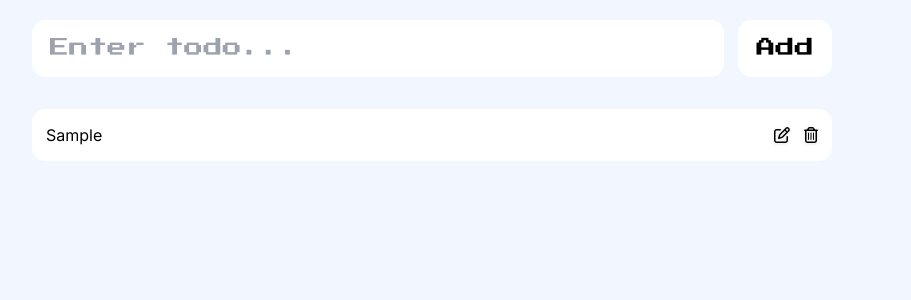
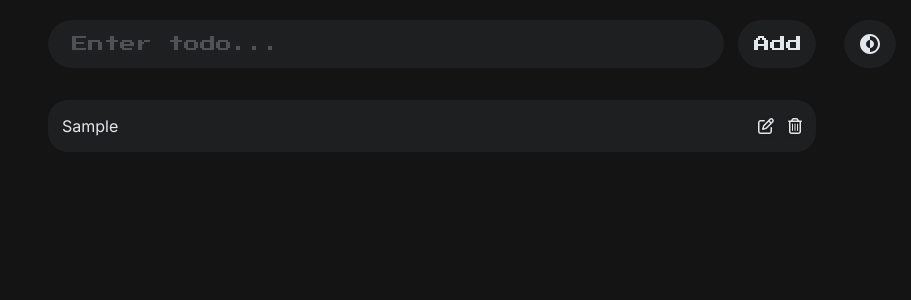
Before and after one commit to rdrxn1/react-todo-list, a Next.js app: page / in a window 1280 px wide. Both pictures are taken after typing "Sample" into the empty fields and a click on the button "Add". Shown: the top 300 px of the page, without its empty margins (208-1119 px from the left). Built offline with nearby package versions, Linux system fonts and the light colour scheme.

Commit message:
Implemented a dark mode toggle

```diff
--- /dev/null
+++ b/app/components/DarkMode.jsx
@@ -0,0 +1,12 @@
+import { CgDarkMode } from "react-icons/cg";
+import { useState } from 'react';
+
+export default function SVGButton({ toggleTheme }) {
+    return (
+        <div className="fixed top-0 right-44">
+            <button onClick={toggleTheme} className='gap-3.5 bg-bkgcolor text-txtcolor px-3.5 py-3 mt-5 rounded-3xl transition-opacity duration-200 hover:opacity-70'>
+                <CgDarkMode className='w-6 h-6'/>
+            </button>
+        </div>
+    )
+}
--- a/app/components/TodoCard.jsx
+++ b/app/components/TodoCard.jsx
@@ -1,15 +1,14 @@
 import { useRef } from 'react';
 import { FontAwesomeIcon } from '@fortawesome/react-fontawesome'
-import { faPenToSquare } from '@fortawesome/free-regular-svg-icons'
-import { faTrashCan } from '@fortawesome/free-regular-svg-icons'
+import { faPenToSquare, faTrashCan } from '@fortawesome/free-regular-svg-icons'
 
 export default function TodoCard(props) {
   const {children, handleDeleteTodos, index, handleEditTodos} = props
   return (
-    <li className='todoItem'>
+    <li className='todoItem bg-bkgcolor text-txtcolor'>
         {children}
         <div
-        className = 'actionsContainer bg-white '>
+        className = 'actionsContainer bg-bkgcolor'>
         <button
         onClick={() => {
           handleEditTodos(index)
--- a/app/components/TodoInput.jsx
+++ b/app/components/TodoInput.jsx
@@ -13,22 +13,21 @@ export default function TodoInput(props) {
         }
       };
   return (
-    <header>
+    <header    className='flex items-stretch max-w-screen-md w-full mx-auto gap-3.5'>
         <input value={todoValue}
                onChange={(e) => setTodoValue(e.target.value)}
                onKeyDown={handleKeyDown}
-               className={`${press2P.className} mb-8 mt-5`} placeholder="Enter todo..."/>
+               className={`${press2P.className} bg-bkgcolor text-txtcolor mb-8 mt-5 py-3 pr-4 pl-6 w-full outline-none rounded-3xl placeholder-txtcolor placeholder-opacity-25`} placeholder="Enter todo..."/>
        <button ref={buttonRef}
-               className={`${press2P.className} mb-8 mt-5`}
+               className={`${press2P.className} bg-bkgcolor text-txtcolor mb-8 mt-5 py-3 pr-3.5 pl-4 rounded-3xl transition-opacity duration-200 hover:opacity-70`}
                onClick={()=>{
                 if(todoValue !== '') {
                handleAddTodos(todoValue)
                setTodoValue('')
                 }
-            }}
-        >
-                Add
-            </button>
+       }}>
+               Add
+       </button>
     </header>
   );
 }
--- a/app/components/TodoList.jsx
+++ b/app/components/TodoList.jsx
@@ -7,11 +7,11 @@ export default function TodoList(props) {
     const { todos } = props
 
     return (
-        <ul className='main'>
+        <ul className='flex flex-col gap-4 max-w-screen-md w-full mx-auto'>
             {todos.map((todo, todoIndex) => {
                 return(
                     <TodoCard {...props} key={todoIndex} index={todoIndex}>
-                        <p className='bg-white'>
+                        <p>
                             {todo}
                         </p>
                     </TodoCard>
--- a/app/index.css
+++ b/app/index.css
@@ -2,64 +2,23 @@
 @tailwind components;
 @tailwind utilities;
 
-
-
-  #root {
-    min-height: 100vh;
-    display: flex;
-    flex-direction: column;
-    padding: 14px;
-    background: #005fdb;
-    gap: 14px;
+@layer base {
+  :root {
+    --color-mainbkgcolor: 240deg 3% 8%;
+    --color-bkgcolor: 210deg 3% 12%;
+    --color-txtcolor: 215deg 28% 91%;
+  }
   }
 
-  header {
-    display: flex;
-    align-items: stretch;
+  [data-theme="dark"] {
+    --color-mainbkgcolor: 240deg 3% 8%;
+    --color-bkgcolor: 210deg 3% 12%;
+    --color-txtcolor: 30deg 100% 100%;
   }
-
-  header,
-  .main {
-    max-width: 800px;
-    width: 100%;
-    margin: 0 auto;
-    gap: 14px;
-  }
-
-  header input {
-    flex: 1;
-    border-radius: 14px;
-    outline: none;
-    width: 100%;
-  }
-
-  header button {
-    border-radius: 14px;
-    background: black;
-    transition-duration: 200ms;
-    cursor: pointer;
-  }
-
-  header button:hover {
-    opacity: 0.7;
-  }
-
-  header button,
-  header input {
-    padding: 14px 18px;
-    border: none;
-    outline: none;
-    background: white;
-  }
-
-  p {
-    font-size: 0.9em;
-  }
-
-  .main {
-    display: flex;
-    flex-direction: column;
-    gap: 14px;
+  [data-theme="light"] {
+    --color-bkgcolor: 30deg 100% 100%;
+    --color-mainbkgcolor: 216deg 40% 94%;
+    --color-txtcolor: 210deg 3% 12%;
   }
 
   .todoItem {
@@ -67,8 +26,7 @@
     align-items: center;
     gap: 14px;
     padding: 14px;
-    border-radius: 14px;
-    background: white;
+    border-radius: 20px;
   }
 
   .todoItem p {
@@ -91,17 +49,3 @@
   .actionsContainer button:hover {
     opacity: 0.7;
   }
-
-
-
-  @media (min-width: 640px) {
-
-    header button,
-    header input {
-      font-size: 1.2em;
-    }
-
-    p {
-      font-size: 1em;
-    }
-  }
--- a/app/layout.jsx
+++ b/app/layout.jsx
@@ -1,3 +1,6 @@
+"use client"
+import { useState, useRef } from "react";
+import SVGButton from "./components/DarkMode.jsx";
 import '@fortawesome/fontawesome-svg-core/styles.css'
 import { config } from '@fortawesome/fontawesome-svg-core'
 import { inter } from '@/app/ui/fonts';
@@ -5,9 +8,23 @@ import "./index.css";
 config.autoAddCss = false;
 
 export default function RootLayout({ children }) {
+
+  const [theme, setTheme] = useState('dark'); // Default theme is dark
+  const mainDivRef = useRef(null);
+
+  function toggleTheme() {
+    const newTheme = theme === 'dark' ? 'light' : 'dark';
+    setTheme(newTheme);
+    if (mainDivRef.current) {
+        mainDivRef.current.setAttribute('data-theme', newTheme);
+    }
+}
+
   return (
-    <html lang="en">
-      <body className={`${inter.className} bg-[#F2F7FF]`}>{children}</body>
+    <html lang="en" ref={mainDivRef} className="bg-mainbkgcolor">
+      <body className={`${inter.className}`}>{children}
+      <SVGButton toggleTheme={toggleTheme}/>
+      </body>
     </html>
   );
 }
--- a/app/page.jsx
+++ b/app/page.jsx
@@ -2,63 +2,57 @@
 import { useState, useEffect } from "react";
 import TodoInput from "./components/TodoInput";
 import TodoList from "./components/TodoList";
-import '@/app/index.css';
-
+import SVGButton from "./components/DarkMode.jsx";
+import '@/app/index.css'
 
 export default function Page() {
-const [todos, setTodos] = useState([])
-const [todoValue, setTodoValue] = useState('')
+    const [todos, setTodos] = useState([]);
+    const [todoValue, setTodoValue] = useState('');
 
     function persistData(newList) {
-  localStorage.setItem('todos', JSON.stringify({todos: newList }))
+        localStorage.setItem('todos', JSON.stringify({todos: newList }));
     }
 
-
-function handleAddTodos (newTodo) {
-  const newTodoList = [...todos, newTodo]
-  persistData(newTodoList)
-  setTodos(newTodoList)
+    function handleAddTodos(newTodo) {
+        const newTodoList = [...todos, newTodo];
+        persistData(newTodoList);
+        setTodos(newTodoList);
     }
 
     function handleDeleteTodos(index) {
-  const newTodoList = todos.filter((todo, todoIndex) => {
-     return todoIndex !== index
-  })
-  persistData(newTodoList)
-  setTodos(newTodoList)
-
+        const newTodoList = todos.filter((todo, todoIndex) => todoIndex !== index);
+        persistData(newTodoList);
+        setTodos(newTodoList);
     }
 
     function handleEditTodos(index) {
-  const valueToBeEdited = todos[index]
-  setTodoValue(valueToBeEdited)
-  handleDeleteTodos(index)
-
+        const valueToBeEdited = todos[index];
+        setTodoValue(valueToBeEdited);
+        handleDeleteTodos(index);
     }
 
     useEffect(() => {
         if (!localStorage) {
-    return
+            return;
         }
 
-  let localTodos = localStorage.getItem('todos')
+        let localTodos = localStorage.getItem('todos');
         if (!localTodos) {
-    return
+            return;
         }
 
-  localTodos = JSON.parse(localTodos).todos
-  setTodos(localTodos)
-}, [])
+        localTodos = JSON.parse(localTodos).todos;
+        setTodos(localTodos);
+    }, []);
 
     return (
-    <>
-      <TodoInput todoValue = {todoValue} setTodoValue = {setTodoValue} handleAddTodos = {handleAddTodos}/>
+        <div>
+            <TodoInput todoValue={todoValue} setTodoValue={setTodoValue} handleAddTodos={handleAddTodos}/>
             <TodoList
                 handleEditTodos={handleEditTodos}
                 handleDeleteTodos={handleDeleteTodos}
-      todos = {todos}
+                todos={todos}
             />
-    </>
-  )
-
+        </div>
+    );
 }
--- a/app/ui/icons.jsx
+++ /dev/null
@@ -1,10 +0,0 @@
-import {FontAwesomeIcon } from "@fortawesome/react-fontawesome";
-import { faThumbsUp } from "@fortawesome/free-solid-svg-icons";
-
-export default function ThumbsUp () {
-    return(
-<div>
-    <FontAwesomeIcon icon={faThumbsUp} size='2x'/>
-</div>
-    );
-}
--- a/package.json
+++ b/package.json
@@ -14,7 +14,8 @@
     "@fortawesome/react-fontawesome": "^0.2.0",
     "next": "14.2.3",
     "react": "^18",
-    "react-dom": "^18"
+    "react-dom": "^18",
+    "react-icons": "^5.2.0"
   },
   "devDependencies": {
     "eslint": "^8",
--- a/tailwind.config.js
+++ b/tailwind.config.js
@@ -1,5 +1,6 @@
 /** @type {import('tailwindcss').Config} */
 module.exports = {
+  darkMode: 'selector',
   content: [
     "./pages/**/*.{js,ts,jsx,tsx,mdx}",
     "./components/**/*.{js,ts,jsx,tsx,mdx}",
@@ -7,13 +8,17 @@ module.exports = {
   ],
   theme: {
     extend: {
-
       backgroundImage: {
         "gradient-radial": "radial-gradient(var(--tw-gradient-stops))",
         "gradient-conic":
           "conic-gradient(from 180deg at 50% 50%, var(--tw-gradient-stops))",
       },
-    },
+      colors: {
+        mainbkgcolor: "hsl(var(--color-mainbkgcolor) / <alpha-value>)",
+        bkgcolor: "hsl(var(--color-bkgcolor) / <alpha-value>)",
+        txtcolor: 'hsl(var(--color-txtcolor) / <alpha-value>)',
+      },
+  },
   },
   plugins: [],
 };
```
Also changed, not shown: 1 other file (tests, documents, lock files or other folders). Lines whose indentation alone changed are shown as unchanged.
